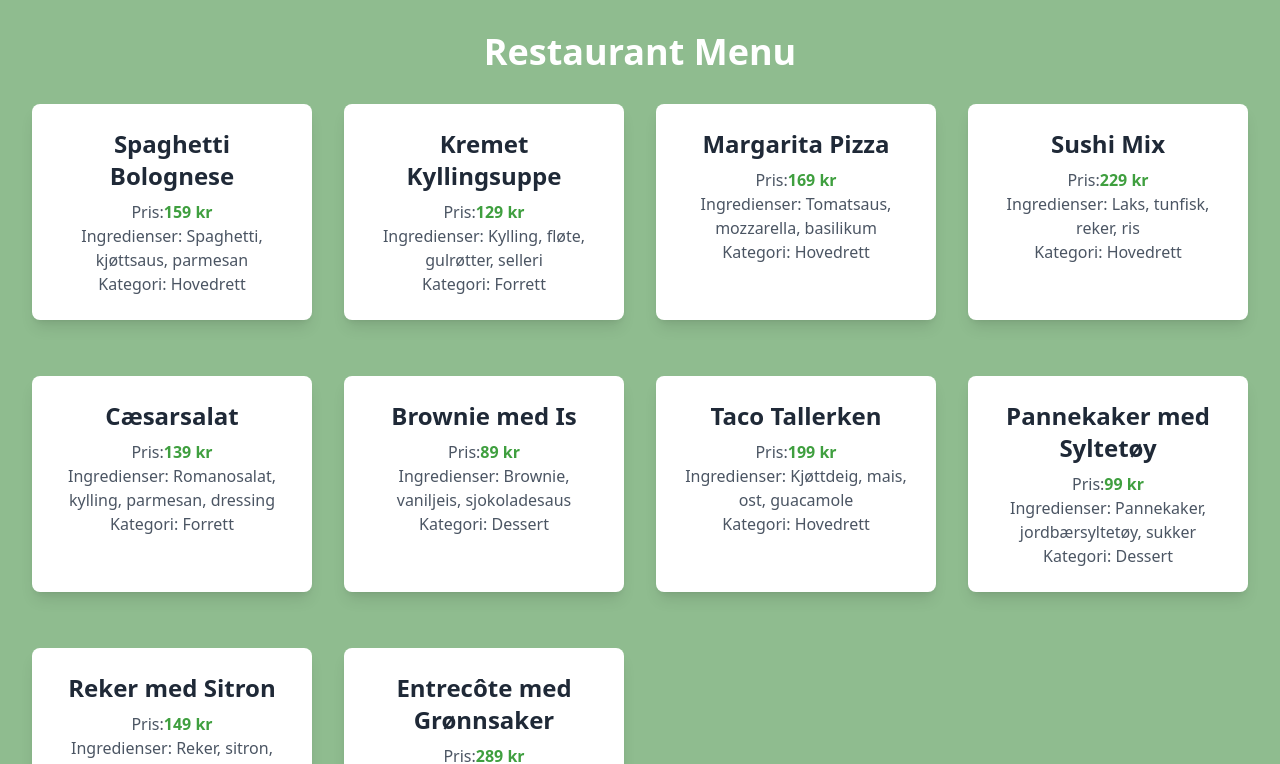
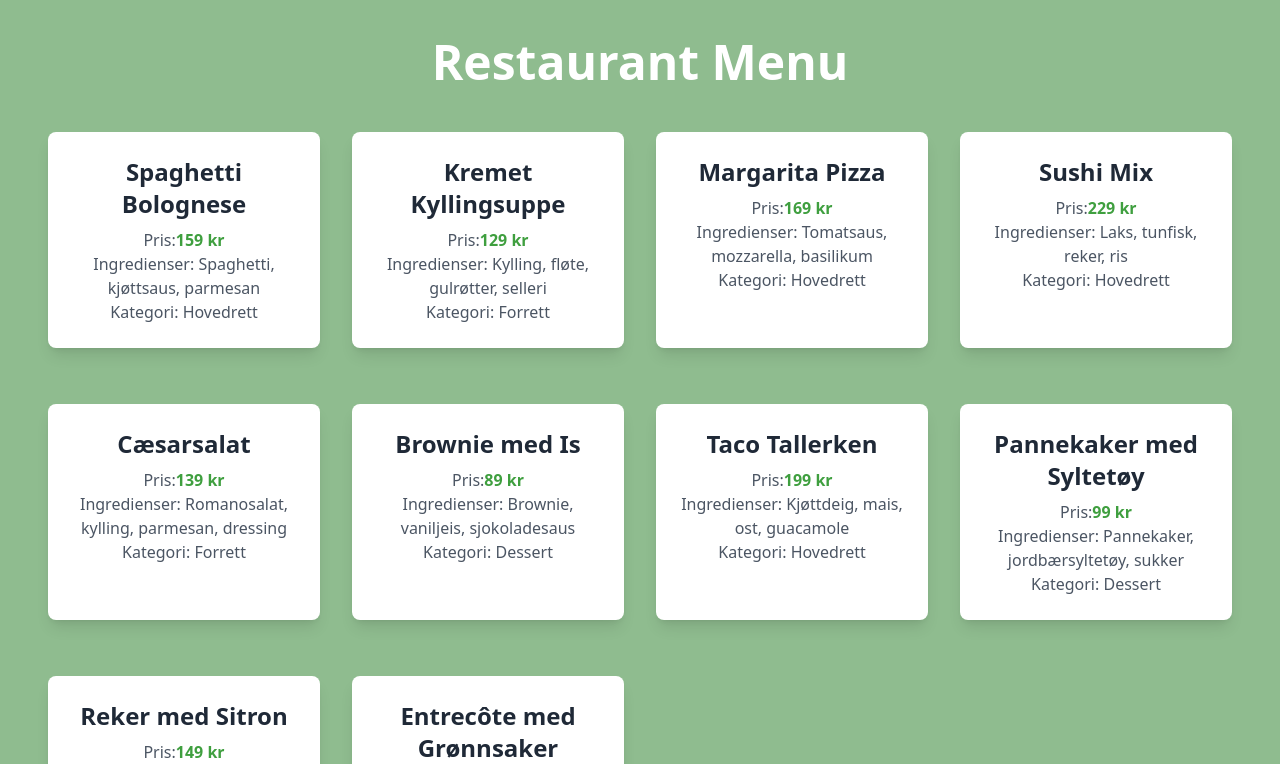
Before and after one commit to Hea092024/RestaurantMenu, a React (Vite) app: page / in a window 1280 px wide. Shown: the top 764 px of the page. Built offline with nearby package versions, Linux system fonts and the light colour scheme.

Commit message:
small style change

```diff
--- a/src/Menu.jsx
+++ b/src/Menu.jsx
@@ -2,8 +2,8 @@ import Dish from "./Dish";
 
 function Menu({ menu }) {
   return (
-    <div className="text-center">
-      <h1 className="text-4xl font-extrabold text-white mb-8">
+    <div className="text-center px-4">
+      <h1 className="text-5xl font-extrabold text-white mb-10 leading-tight">
         Restaurant Menu
       </h1>
       <div className="grid grid-cols-1 sm:grid-cols-2 md:grid-cols-3 lg:grid-cols-4 gap-8">
```
